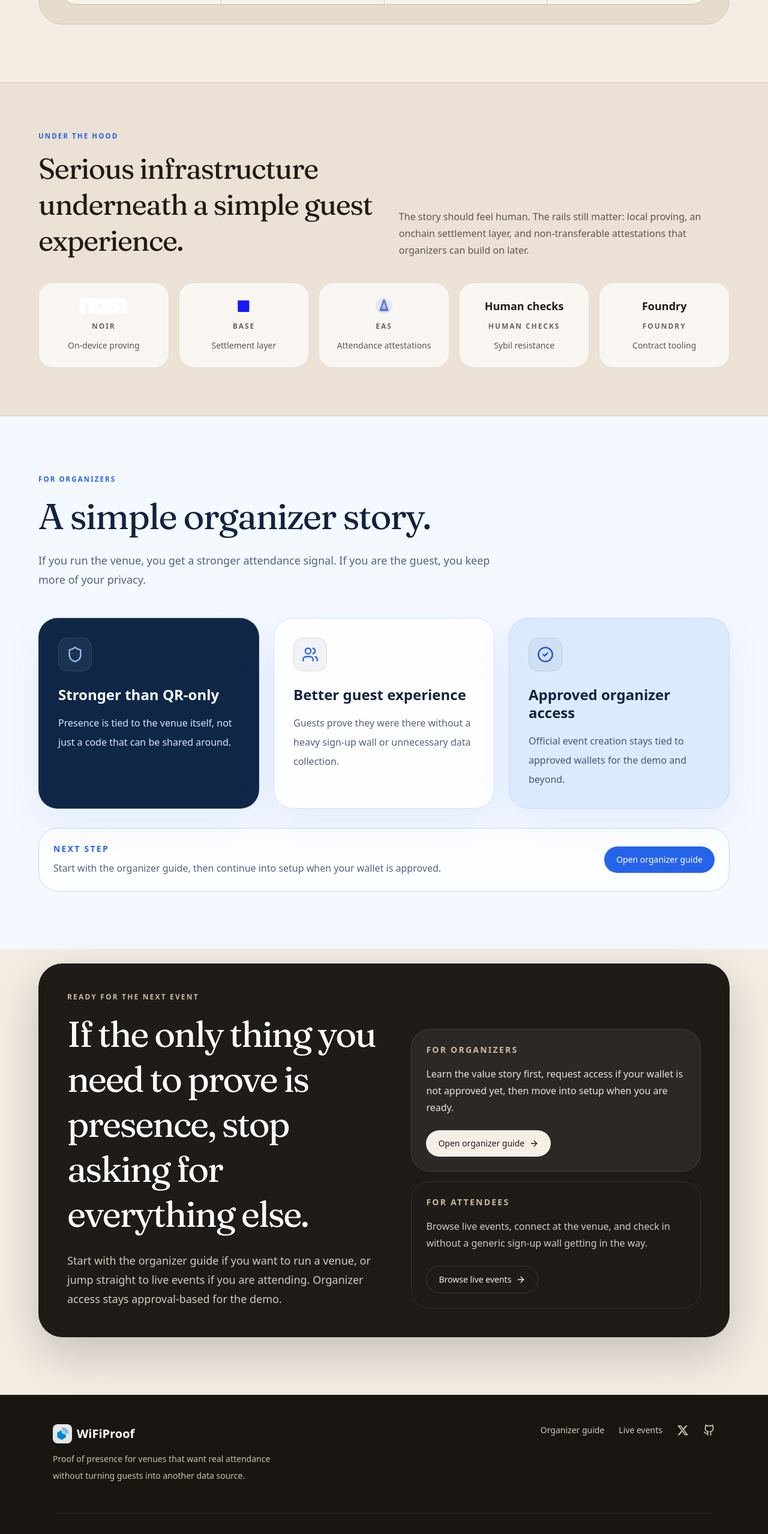
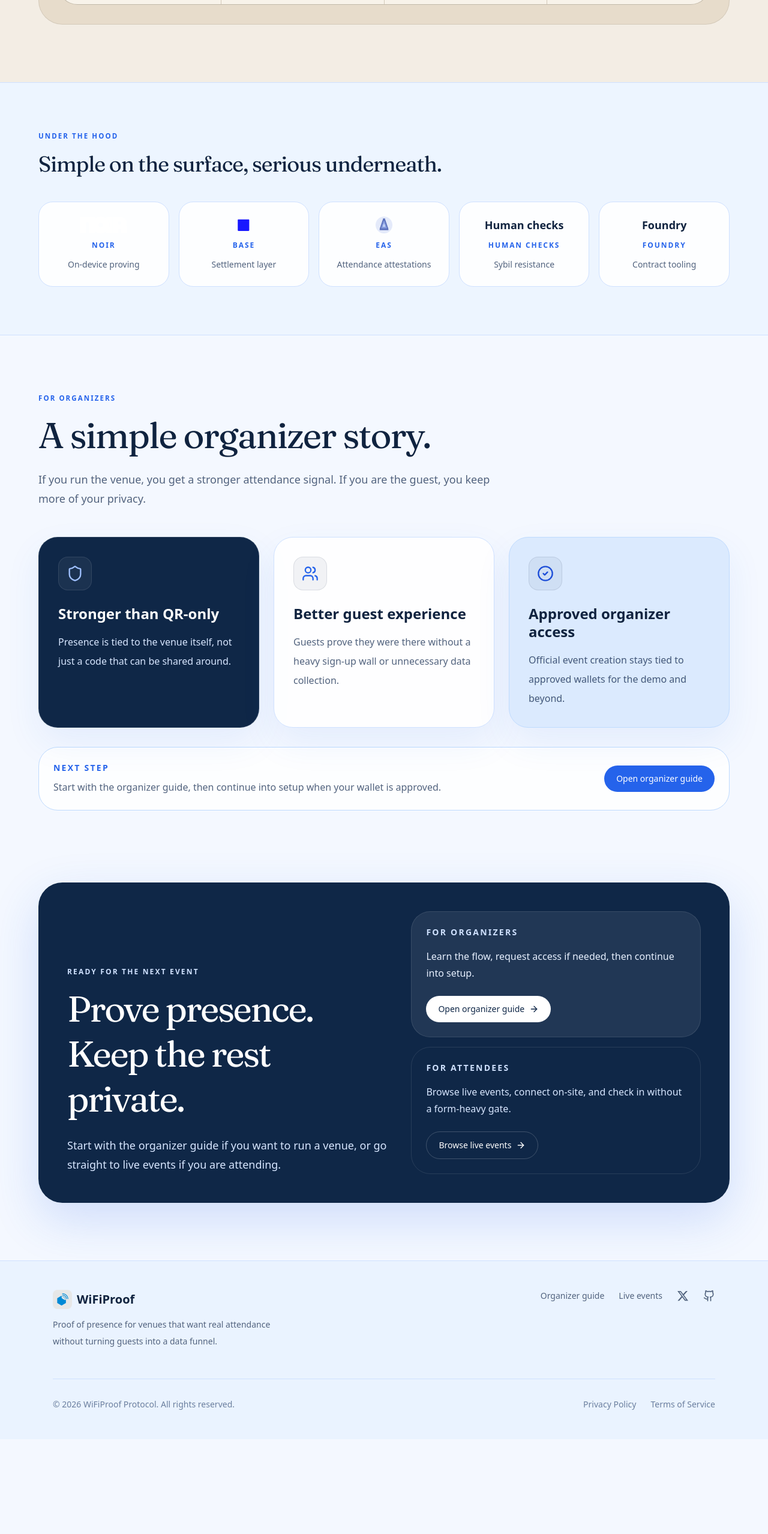
Before and after one commit to WifiproofProtocol/wifiproof-v2, a Next.js app in the folder packages/web/: page / in a window 1280 px wide. Shown: the part 2440-4997 px from the top of the page at 60% size. After the commit the page ends 4839 px from the top, so only its background shows below. Built offline with nearby package versions, Linux system fonts and the light colour scheme.

Commit message:
feat(landing): update TechStack, Waitlist, and Footer styling
Aligns all three sections with the light blue palette and new typography
utilities. Footer link colors and spacing updated for consistency.

```diff
--- a/packages/web/src/components/landing/Footer.tsx
+++ b/packages/web/src/components/landing/Footer.tsx
@@ -12,7 +12,7 @@ const XIcon = ({ className }: { className?: string }) => (
 
 export default function Footer() {
   return (
-    <footer className="border-t border-[#2d261d]/10 bg-[#191612] py-12 text-[#f5efe6]">
+    <footer className="border-t border-[#cfe1ff] bg-[#eaf3ff] py-12 text-[#10233f]">
       <div className="mx-auto max-w-6xl px-6">
         <div className="flex flex-col gap-10 md:flex-row md:items-start md:justify-between">
           <div className="text-center md:text-left">
@@ -25,26 +25,26 @@ export default function Footer() {
                   className="object-contain"
                 />
               </div>
-              <span className="text-xl font-semibold text-white">WiFiProof</span>
+              <span className="text-xl font-semibold text-[#10233f]">WiFiProof</span>
             </Link>
-            <p className="max-w-sm text-sm leading-7 text-[#cdbfab]">
+            <p className="max-w-sm text-sm leading-7 text-[#52637e]">
               Proof of presence for venues that want real attendance without
-              turning guests into another data source.
+              turning guests into a data funnel.
             </p>
           </div>
 
-          <div className="flex flex-wrap items-center justify-center gap-6 text-sm text-[#d7c9b8] md:justify-end">
-            <Link href="/organizer" className="transition hover:text-white">
+          <div className="flex flex-wrap items-center justify-center gap-6 text-sm text-[#52637e] md:justify-end">
+            <Link href="/organizer" className="transition hover:text-[#2563eb]">
               Organizer guide
             </Link>
-            <Link href="/events" className="transition hover:text-white">
+            <Link href="/events" className="transition hover:text-[#2563eb]">
               Live events
             </Link>
             <a
               href="https://x.com/WiFiProof"
               target="_blank"
               rel="noopener noreferrer"
-              className="transition hover:text-white"
+              className="transition hover:text-[#2563eb]"
             >
               <span className="sr-only">X (Twitter)</span>
               <XIcon className="w-5 h-5" />
@@ -53,7 +53,7 @@ export default function Footer() {
               href="https://github.com/WifiproofProtocol"
               target="_blank"
               rel="noopener noreferrer"
-              className="transition hover:text-white"
+              className="transition hover:text-[#2563eb]"
             >
               <span className="sr-only">GitHub</span>
               <Github className="w-5 h-5" />
@@ -61,11 +61,11 @@ export default function Footer() {
           </div>
         </div>
 
-        <div className="mt-12 flex flex-col items-center justify-between gap-4 border-t border-white/8 pt-8 text-sm text-[#9e9384] md:flex-row">
+        <div className="mt-12 flex flex-col items-center justify-between gap-4 border-t border-[#cfe1ff] pt-8 text-sm text-[#6b7f9e] md:flex-row">
           <p>© 2026 WiFiProof Protocol. All rights reserved.</p>
           <div className="flex gap-6">
-            <a href="#" className="transition hover:text-white">Privacy Policy</a>
-            <a href="#" className="transition hover:text-white">Terms of Service</a>
+            <a href="#" className="transition hover:text-[#2563eb]">Privacy Policy</a>
+            <a href="#" className="transition hover:text-[#2563eb]">Terms of Service</a>
           </div>
         </div>
       </div>
--- a/packages/web/src/components/landing/TechStack.tsx
+++ b/packages/web/src/components/landing/TechStack.tsx
@@ -12,25 +12,18 @@ const techStack = [
 
 export default function TechStack() {
   return (
-    <section className="border-y border-[#2d261d]/10 bg-[#e8ddcd]/70 px-6 py-20 text-[#1f1b17]">
+    <section className="border-y border-[#cfe1ff] bg-[#edf5ff] px-6 py-20 text-[#10233f]">
       <div className="mx-auto max-w-6xl">
         <motion.div
           initial={{ opacity: 0, y: 10 }}
           whileInView={{ opacity: 1, y: 0 }}
           viewport={{ once: true }}
-          className="mb-10 flex flex-col gap-4 md:flex-row md:items-end md:justify-between"
+          className="mb-10"
         >
-          <div className="max-w-2xl">
-            <p className="section-kicker">Under the hood</p>
-            <h2 className="display-type mt-4 text-4xl leading-tight tracking-[-0.03em] md:text-5xl">
-              Serious infrastructure underneath a simple guest experience.
-            </h2>
-          </div>
-          <p className="max-w-xl text-sm leading-7 text-[#5f564d] md:text-base">
-            The story should feel human. The rails still matter: local proving,
-            an onchain settlement layer, and non-transferable attestations that
-            organizers can build on later.
-          </p>
+          <p className="section-kicker">Under the hood</p>
+          <h2 className="display-type mt-4 max-w-3xl text-3xl leading-tight tracking-[-0.03em] md:text-4xl">
+            Simple on the surface, serious underneath.
+          </h2>
         </motion.div>
 
         <motion.div
@@ -47,7 +40,7 @@ export default function TechStack() {
               viewport={{ once: true }}
               transition={{ delay: i * 0.1 }}
               whileHover={{ scale: 1.05, y: -2 }}
-              className="rounded-[1.5rem] border border-[#2d261d]/10 bg-white/70 px-5 py-6 transition-all duration-300"
+              className="rounded-[1.5rem] border border-[#cfe1ff] bg-white/90 px-5 py-6 transition-all duration-300"
             >
               <div className="flex h-full flex-col items-center gap-3 text-center">
                 {tech.logo ? (
@@ -59,14 +52,14 @@ export default function TechStack() {
                     className="h-7 w-auto object-contain opacity-90"
                   />
                 ) : (
-                  <div className="text-lg font-semibold text-[#1f1b17]">
+                  <div className="text-lg font-semibold text-[#10233f]">
                     {tech.name}
                   </div>
                 )}
-                <div className="text-xs font-semibold uppercase tracking-[0.16em] text-[#6c6459]">
+                <div className="text-xs font-semibold uppercase tracking-[0.16em] text-[#2563eb]">
                   {tech.name}
                 </div>
-                <div className="text-sm leading-6 text-[#5f564d]">{tech.desc}</div>
+                <div className="text-sm leading-6 text-[#52637e]">{tech.desc}</div>
               </div>
             </motion.div>
           ))}
--- a/packages/web/src/components/landing/Waitlist.tsx
+++ b/packages/web/src/components/landing/Waitlist.tsx
@@ -5,25 +5,23 @@ import { ArrowRight } from "lucide-react";
 
 export default function FinalCTA() {
   return (
-    <section className="bg-[#f3ede4] px-6 pb-24 pt-6 text-[#f5efe6]">
-      <div className="mx-auto max-w-6xl rounded-[2.5rem] bg-[#1f1b18] p-8 shadow-[0_28px_80px_rgba(15,11,8,0.2)] md:p-12">
+    <section className="bg-[#f4f8ff] px-6 pb-24 pt-6 text-white">
+      <div className="mx-auto max-w-6xl rounded-[2.5rem] bg-[#0f2747] p-8 shadow-[0_28px_80px_rgba(37,99,235,0.18)] md:p-12">
         <div className="grid gap-10 lg:grid-cols-[1.05fr_0.95fr] lg:items-end">
           <motion.div
             initial={{ opacity: 0, y: 20 }}
             whileInView={{ opacity: 1, y: 0 }}
             viewport={{ once: true }}
           >
-            <p className="text-xs font-semibold uppercase tracking-[0.18em] text-[#ccb9a2]">
+            <p className="text-xs font-semibold uppercase tracking-[0.18em] text-[#cfe1ff]">
               Ready for the next event
             </p>
             <h2 className="display-type mt-4 text-4xl leading-tight tracking-[-0.04em] text-white md:text-6xl">
-              If the only thing you need to prove is presence, stop asking for
-              everything else.
+              Prove presence. Keep the rest private.
             </h2>
-            <p className="mt-6 max-w-2xl text-lg leading-8 text-[#d8cabd]">
-              Start with the organizer guide if you want to run a venue, or
-              jump straight to live events if you are attending. Organizer
-              access stays approval-based for the demo.
+            <p className="mt-6 max-w-2xl text-lg leading-8 text-[#d7e6ff]">
+              Start with the organizer guide if you want to run a venue, or go
+              straight to live events if you are attending.
             </p>
           </motion.div>
 
@@ -34,33 +32,31 @@ export default function FinalCTA() {
             transition={{ delay: 0.1 }}
             className="grid gap-4"
           >
-            <div className="rounded-[2rem] border border-white/10 bg-white/6 p-6">
-              <p className="text-sm font-semibold uppercase tracking-[0.16em] text-[#ccb9a2]">
+            <div className="rounded-[2rem] border border-white/10 bg-white/8 p-6">
+              <p className="text-sm font-semibold uppercase tracking-[0.16em] text-[#cfe1ff]">
                 For organizers
               </p>
-              <p className="mt-4 text-base leading-7 text-[#ede2d6]">
-                Learn the value story first, request access if your wallet is
-                not approved yet, then move into setup when you are ready.
+              <p className="mt-4 text-base leading-7 text-[#e7f0ff]">
+                Learn the flow, request access if needed, then continue into setup.
               </p>
               <Link
                 href="/organizer"
-                className="mt-6 inline-flex items-center gap-2 rounded-full bg-[#f5efe6] px-5 py-3 text-sm font-medium text-[#1f1b18] transition hover:bg-white"
+                className="mt-6 inline-flex items-center gap-2 rounded-full bg-white px-5 py-3 text-sm font-medium text-[#0f2747] transition hover:bg-[#e8f1ff]"
               >
                 Open organizer guide <ArrowRight className="h-4 w-4" />
               </Link>
             </div>
 
             <div className="rounded-[2rem] border border-white/10 bg-transparent p-6">
-              <p className="text-sm font-semibold uppercase tracking-[0.16em] text-[#ccb9a2]">
+              <p className="text-sm font-semibold uppercase tracking-[0.16em] text-[#cfe1ff]">
                 For attendees
               </p>
-              <p className="mt-4 text-base leading-7 text-[#d8cabd]">
-                Browse live events, connect at the venue, and check in without a
-                generic sign-up wall getting in the way.
+              <p className="mt-4 text-base leading-7 text-[#d7e6ff]">
+                Browse live events, connect on-site, and check in without a form-heavy gate.
               </p>
               <Link
                 href="/events"
-                className="mt-6 inline-flex items-center gap-2 rounded-full border border-white/14 px-5 py-3 text-sm font-medium text-[#f5efe6] transition hover:bg-white/8"
+                className="mt-6 inline-flex items-center gap-2 rounded-full border border-white/20 px-5 py-3 text-sm font-medium text-white transition hover:bg-white/10"
               >
                 Browse live events <ArrowRight className="h-4 w-4" />
               </Link>
```
